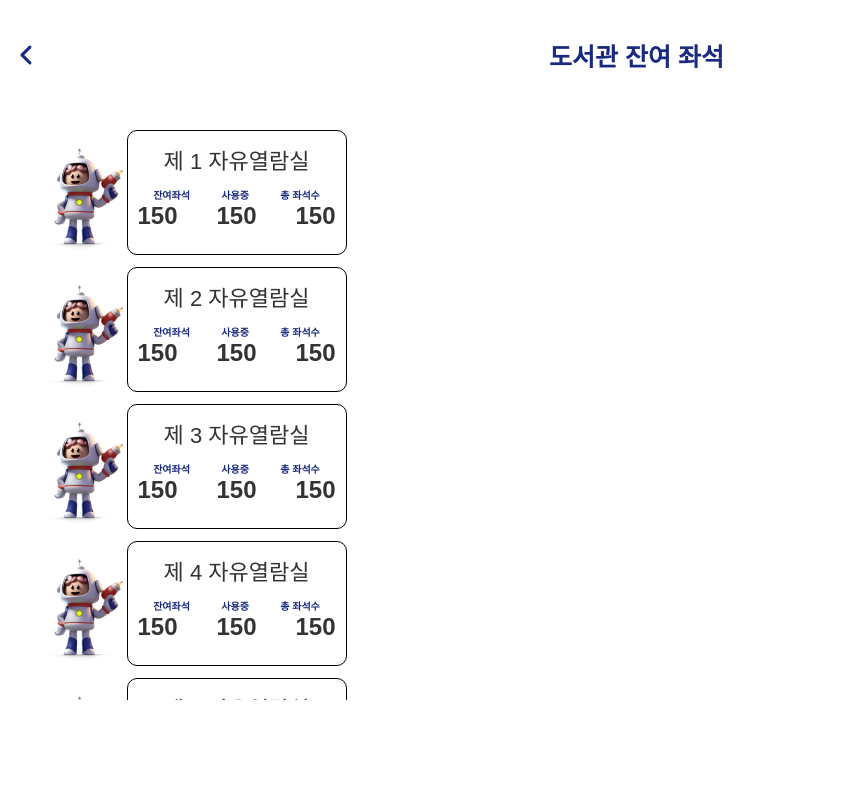
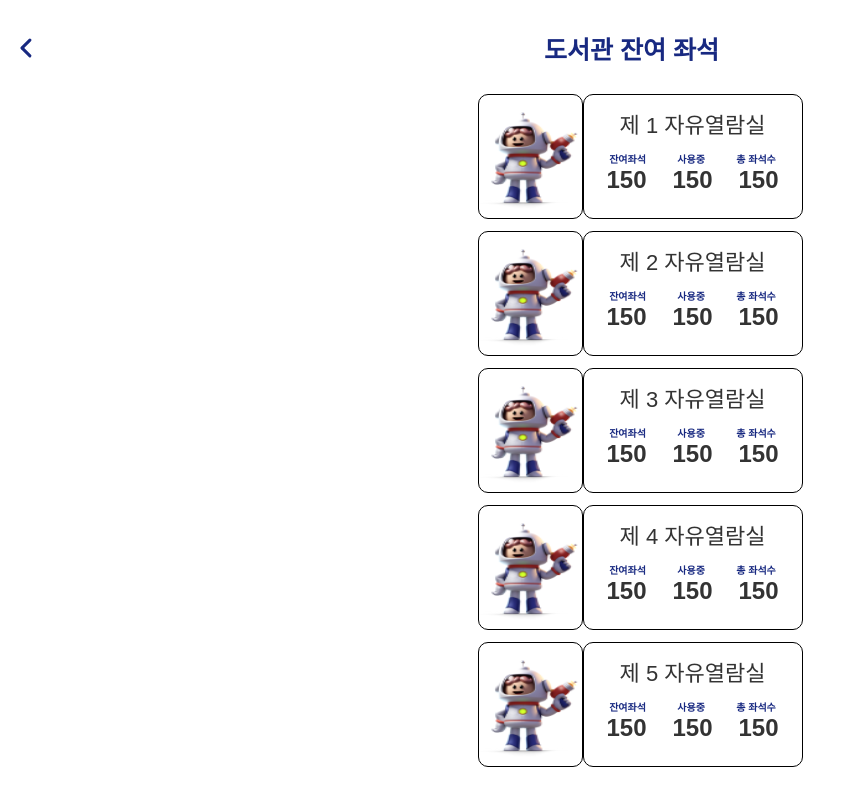
Before and after one commit to ojspp41/Catspot_front, a React (Vite) app: page /Library in a window 1280 px wide. Shown: the whole page, without its empty margins (0-846 px from the left). Built offline with nearby package versions, Linux system fonts and the light colour scheme.

Commit message:
배치 수정

```diff
--- a/src/components/topbar.jsx
+++ b/src/components/topbar.jsx
@@ -9,12 +9,12 @@ export const Topbar = ({ title }) => {
   };
 
   return (
-    <div className="navbar">
-      <div className="navbar-left-section">
+    <div className="topbar">
+      <div className="topbar-left-section">
         <img src="/assets/back.svg" alt="logo" className="navbar-logo" onClick={handleBackClick} />
       </div>
-      <div className="navbar-title-section">
-        <h1 className="navbar-title">{title}</h1>
+      <div className="topbar-title-section">
+        <h1 className="topbar-title">{title}</h1>
       </div>
     </div>
   );
--- a/src/css/components/library_seats.css
+++ b/src/css/components/library_seats.css
@@ -1,4 +1,4 @@
-library-img {
+.library-img {
   inline-size: 105px;
   block-size: 125px;
   border: 1px solid black;
@@ -46,7 +46,7 @@ a {
 .seats_data {
   display: flex;
   flex-flow: row nowrap;
-  justify-content: space-between;
+  justify-content: space-around;
   p {
     font-weight: bold;
   }
--- a/src/css/components/library_seats_site.css
+++ b/src/css/components/library_seats_site.css
@@ -1,8 +1,11 @@
 .library-site {
+  background-color: #fff;
+
   p {
     font-size: 22px;
     text-align: center;
-    margin-block-start: 35px;
+    margin-top: 45px;
+    margin-bottom: 55px;
   }
 
   figure {
@@ -11,6 +14,5 @@
     text-align: center;
     align-content: center;
     border: 1px solid black;
-    margin-block-end: 30px;
   }
 }
--- a/src/css/components/topbar.css
+++ b/src/css/components/topbar.css
@@ -1,12 +1,14 @@
-.navbar {
-  inline-size: 450px;
+.topbar {
   position: sticky;
   inset-block-start: 0;
   display: flex;
   align-items: center;
   justify-content: space-between;
+  background-color: #fff;
+  margin-top: 30px;
+  margin-bottom: 10px;
 
-  .navbar-logo {
+  .topbar-logo {
     width: 13px;
     height: 20px;
     cursor: pointer;
@@ -14,7 +16,7 @@
     border: none;
   }
 
-  .navbar-title {
+  .topbar-title {
     color: #182981;
     font-size: 25px;
     font-weight: bold;
@@ -23,19 +25,19 @@
     text-decoration: none;
   }
 
-  .navbar-left-section {
+  .topbar-left-section {
     margin-left: 20px;
     display: flex;
     align-items: center;
   }
 
-  .navbar-title-section {
+  .topbar-title-section {
     flex: 1;
     text-align: center;
     display: flex;
     justify-content: center;
     align-items: center;
-    margin-right: 40px;
     height: 100%;
+    margin-inline-end: 50px;
   }
 }
--- a/src/css/pages/library.css
+++ b/src/css/pages/library.css
@@ -1,31 +1,19 @@
 .main-library {
   background-color: #fff;
-  display: grid;
-  gap: 28px;
-  height: 700px;
-  inline-size: 390px;
-
-  header {
-    margin-top: 22px;
-  }
+  display: flex;
+  flex-flow: column nowrap;
+  align-content: center;
+  gap: 18px;
 
   .library_rooms {
-    margin-top: 130px;
-    display: grid;
+    background-color: #fff;
+    display: flex;
+    flex-flow: column wrap;
+    align-items: center;
     gap: 12px;
     justify-content: center;
-    overflow-y: scroll;
-    inline-size: 390px;
-  }
 
-  .library_rooms::-webkit-scrollbar {
-    width: 4px;
-    background-color: transparent;
-  }
-
-  .library_rooms::-webkit-scrollbar-thumb {
-    background-color: lightgrey;
-    border-radius: 10px;
+    /* inline-size: 390px; */
   }
 
   a {
--- a/src/css/pages/mainpage.css
+++ b/src/css/pages/mainpage.css
@@ -2,6 +2,7 @@
   background-color: #fff;
   color: #182981;
   padding-block-start: 120px;
+  flex: 1;
 
   h1 {
     font-size: 48px;
@@ -12,7 +13,7 @@
   p {
     font-size: 15px;
     text-align: right;
-    margin-top: 20px;
-    margin-right: 75px;
+    text-align: center;
+    margin-left: 70px;
   }
 }
```
